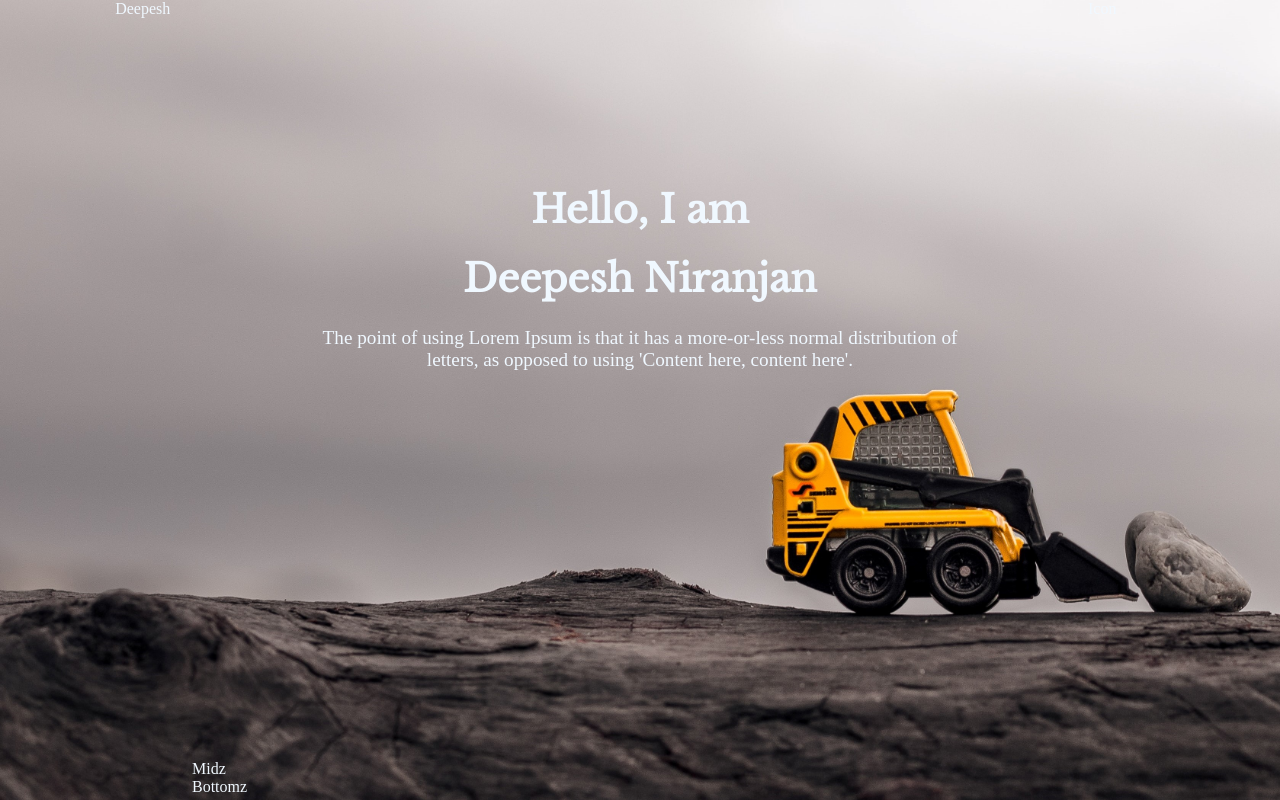
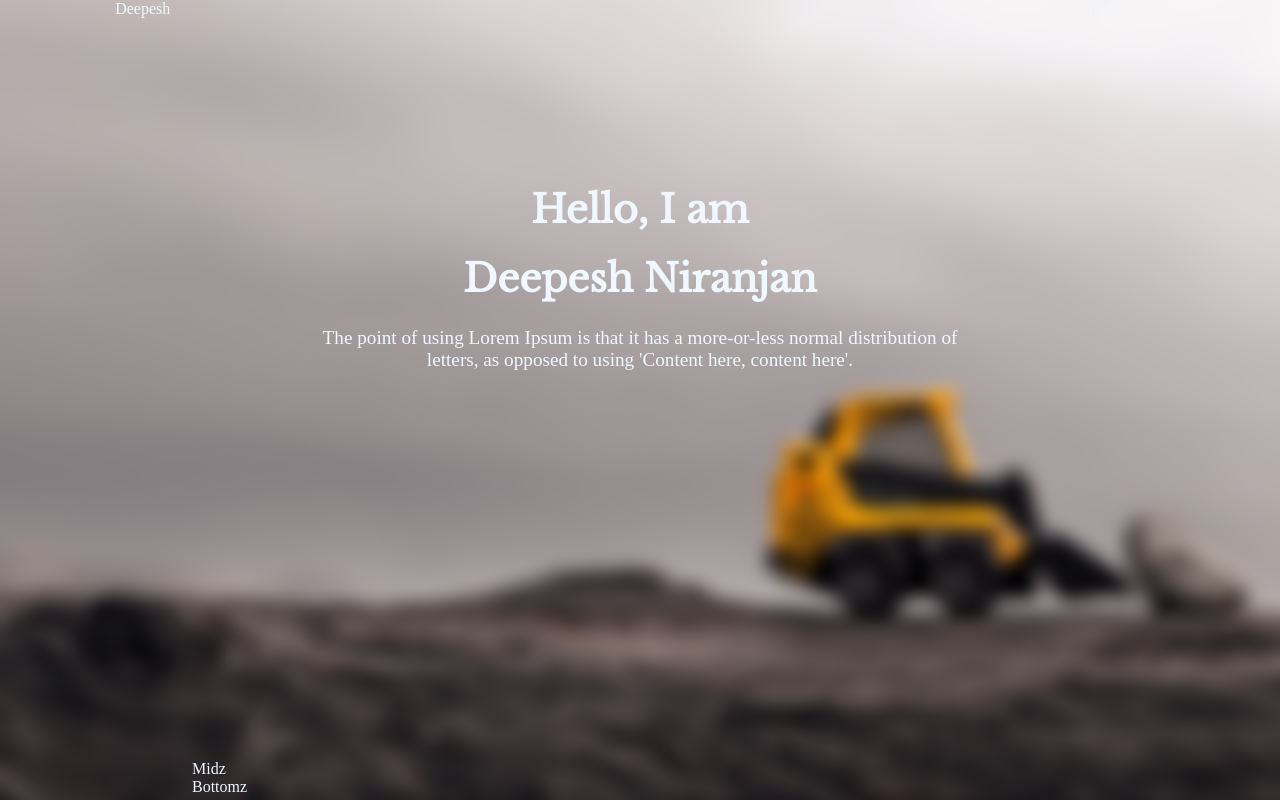
Before and after one commit to deepeshNiranjan28Bit/deepeshNiranjan28Bit.github.io, a React (Create React App) app: page / in a window 1280 px wide. Built offline with nearby package versions, Linux system fonts and the light colour scheme.

Commit message:
added image-blur

```diff
--- a/src/styles/main.css
+++ b/src/styles/main.css
@@ -4,7 +4,7 @@ body {
   min-height: 100%;
 }
 body {
-  background-image: url(../pics/coal-truck\ Ivan\ Diaz.jpg);
+  background-image: url(../pics/coal-truck\ Ivan\ Diaz-B.png);
   background-position: center;
   background-repeat: no-repeat;
   background-attachment: fixed;
```
Also changed, not shown: src/pics/coal-truck Ivan Diaz-B.png (added).
